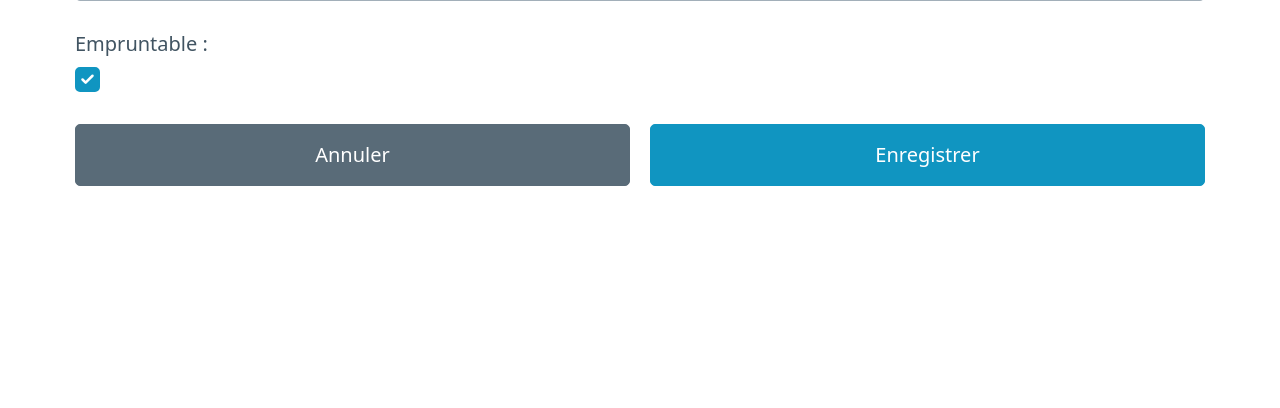
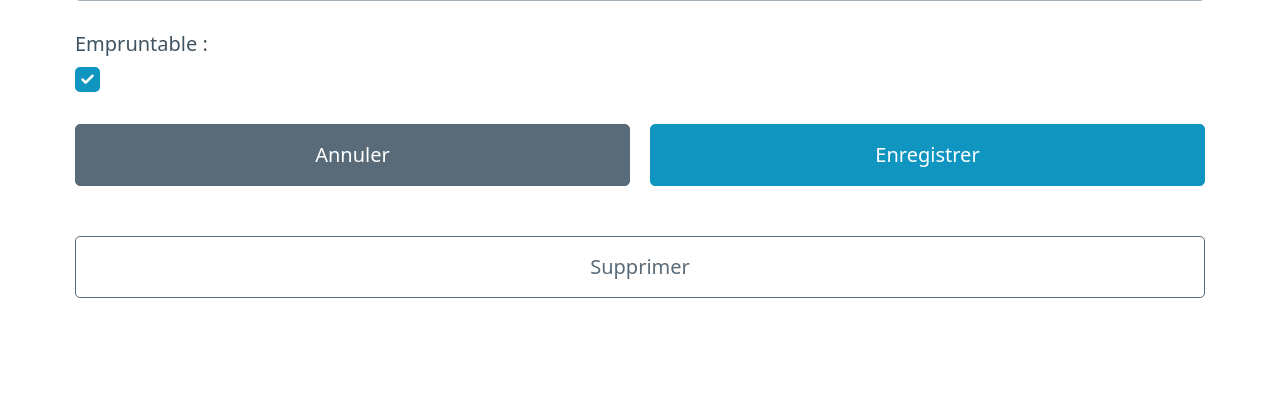
Before and after one commit to Bvr4/gestion-emprunt-et-reservation-materiel, a Django app: page /editer-materiel/1 in a window 1280 px wide. Shown: the part 1089-1497 px from the top of the page. Before the commit the page ends 1275 px from the top, so only its background shows below. Run offline with Django 4.2, Linux system fonts and the light colour scheme; tables that the repository leaves empty hold one stand-in row (values such as "Sample post"); some libraries are stand-ins or nearby versions.

Commit message:
Ajout possibilité de supprimer un matériel, via la page d'édition

```diff
--- a/germ/germ/urls.py
+++ b/germ/germ/urls.py
@@ -10,6 +10,7 @@ urlpatterns = [
     path('materiel/<int:materiel_pk>', mviews.materiel, name='materiel'),
     path('creer-materiel/', mviews.creer_materiel, name='creer-materiel'),
     path('editer-materiel/<int:materiel_pk>', mviews.editer_materiel, name='editer-materiel'),
+    path('supprimer-materiel/<int:materiel_pk>', mviews.supprimer_materiel, name='supprimer-materiel'),
     path('reserver-materiel/<int:materiel_pk>', mviews.reserver_materiel, name='reserver-materiel'),
     path('reserver-materiel-bouton/<int:materiel_pk>', mviews.reserver_materiel_bouton, name='reserver-materiel-bouton'),
     path('emprunter-materiel-bouton/<int:emprunt_pk>', mviews.emprunter_materiel_bouton, name='emprunter-materiel-bouton'),
--- a/germ/materiel/templates/materiel/editer-materiel.html
+++ b/germ/materiel/templates/materiel/editer-materiel.html
@@ -12,5 +12,9 @@
             </div>
         </p>
     </form>
+    <form>
+        {% csrf_token %}
+        <button class="outline secondary" hx-target="closest body" hx-post="{% url 'supprimer-materiel' materiel.pk %}" hx-confirm="Etes vous sur de vouloir supprimer ce matériel ?">Supprimer</button>
+    </form>
 </main>
 {% endblock content %}
--- a/germ/materiel/views.py
+++ b/germ/materiel/views.py
@@ -109,6 +109,12 @@ def editer_materiel(request, materiel_pk):
     else:
         form = EditerMateriel(instance=materiel_a_editer)
     return render(request, 'materiel/editer-materiel.html', {'form':form, 'materiel':materiel_a_editer})
+
+
+def supprimer_materiel(request, materiel_pk):
+    materiel = get_object_or_404(Materiel, pk=materiel_pk)
+    materiel.delete()
+    return redirect('/') # Voir pour ajouter un message indiquant la bonne suppression (!)
 
 
 def creer_compte(request):
```
